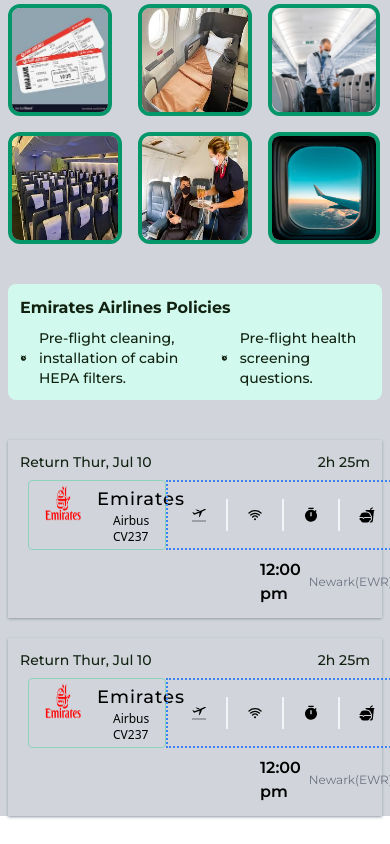
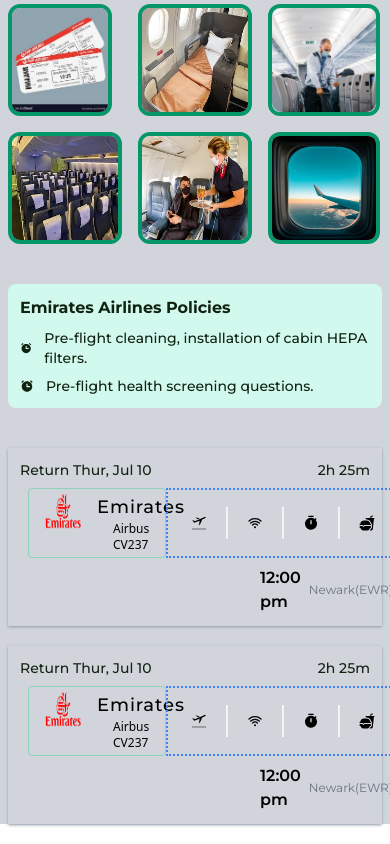
Before and after one commit to Heritagify/Travelling-Website, a React (Vite) app: page /flightDetail in a window 390 px wide. Shown: the part 988-1832 px from the top of the page. Built offline with nearby package versions, Linux system fonts and the light colour scheme; some icons are missing; a web font is replaced by a local one.

Commit message:
working on responsiveness

```diff
--- a/src/FlightFlows/FlightDetail.jsx
+++ b/src/FlightFlows/FlightDetail.jsx
@@ -162,7 +162,7 @@ const FlightDetail = () => {
             </div>
             <div className='bg-lightMint my-10 p-3 rounded-lg space-y-2'>
                 <h1 className='font-monts text-blackGreen font-bold'>Emirates Airlines Policies</h1>
-                <div className='flex justify-between text-sm font-monts text-blackGreen font-medium'>
+                <div className='md:flex space-y-2 justify-between text-sm font-monts text-blackGreen font-medium'>
                     <p className='flex items-center gap-3'><BiSolidAlarm/>Pre-flight cleaning, installation of cabin HEPA filters.</p>
                     <p className='flex items-center gap-3'><BiSolidAlarm/>Pre-flight health screening questions.</p>
                 </div>
```
